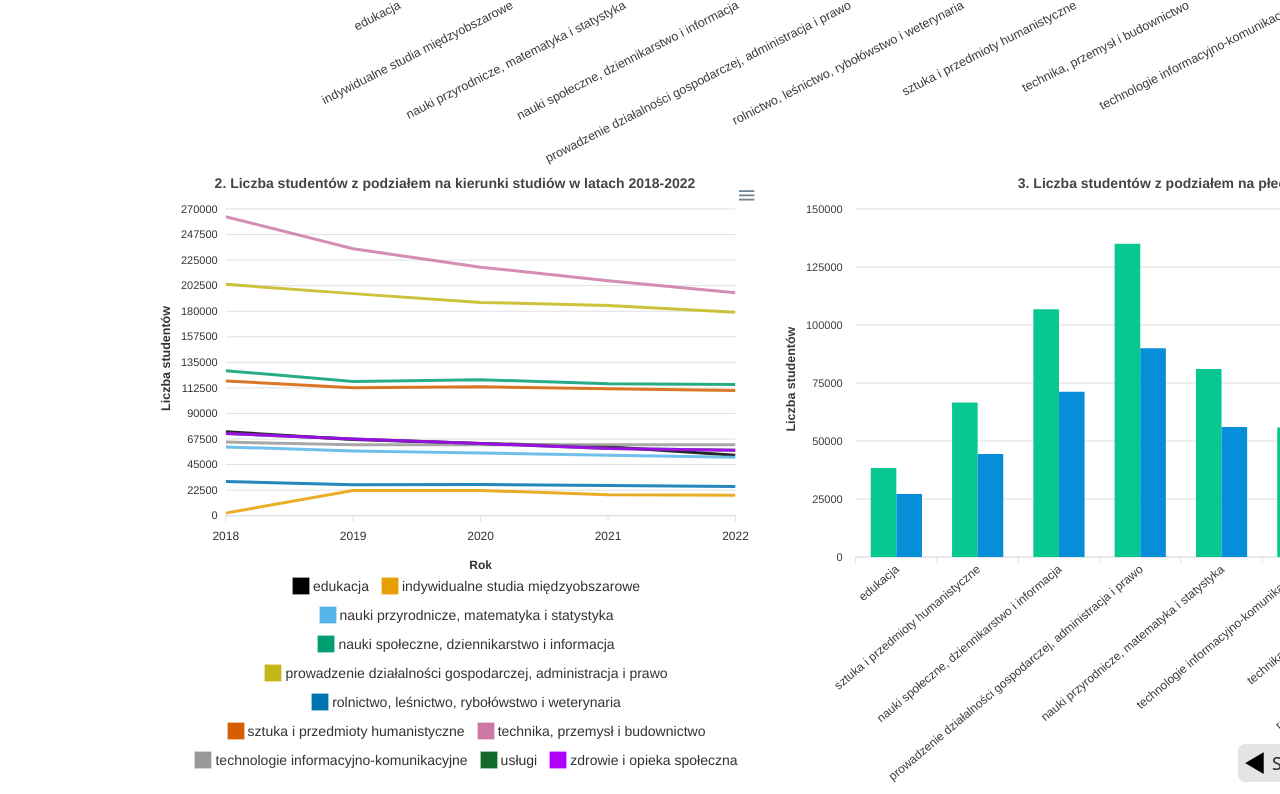
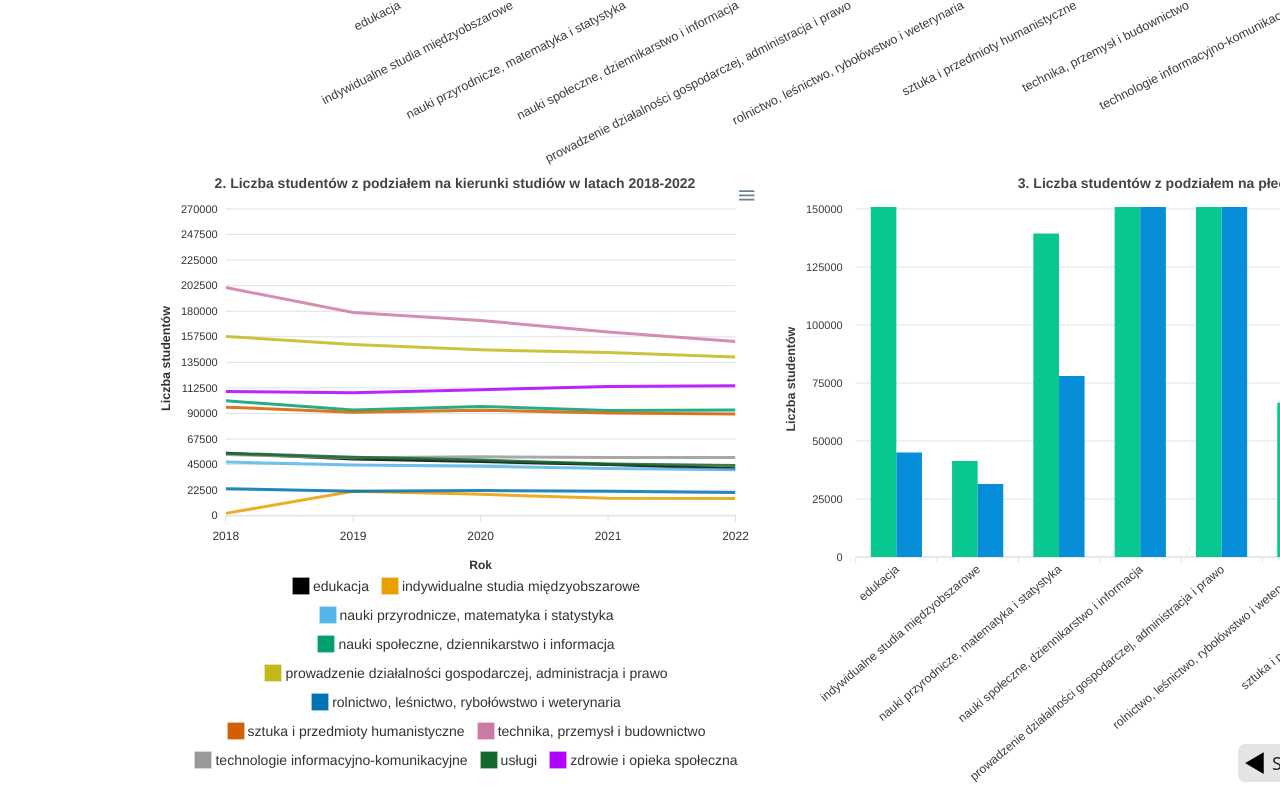
Before and after one commit to karolsowi/Visualization, a React (Create React App) app: page /opis in a window 1280 px wide. Shown: the part 391-1185 px from the top of the page. Built offline with nearby package versions, Linux system fonts and the light colour scheme.

Commit message:
Data update

```diff
--- a/src/components/BarChart.js
+++ b/src/components/BarChart.js
@@ -5,172 +5,172 @@ import './../App.css';
 const yearData = {
   2018: {
     women: [
-      { x: 'edukacja', y: 6000 },
-      { x: 'sztuka i przedmioty humanistyczne', y: 12000 },
-      { x: 'nauki społeczne, dziennikarstwo i informacja', y: 18000 },
-      { x: 'prowadzenie działalności gospodarczej, administracja i prawo', y: 24000 },
-      { x: 'nauki przyrodnicze, matematyka i statystyka', y: 15000 },
-      { x: 'technologie informacyjno-komunikacyjne', y: 9000 },
-      { x: 'technika, przemysł i budownictwo', y: 27000 },
-      { x: 'rolnictwo, leśnictwo, rybołówstwo i weterynaria', y: 3000 },
-      { x: 'zdrowie i opieka społeczna', y: 21000 },
-      { x: 'usługi', y: 9000 },
-      { x: 'indywidualne studia międzyobszarowe', y: 3000 }
+      { x: 'edukacja', y: 44606 },
+      { x: 'indywidualne studia międzyobszarowe', y: 1245 },
+      { x: 'nauki przyrodnicze, matematyka i statystyka', y: 30654 },
+      { x: 'nauki społeczne, dziennikarstwo i informacja', y: 67532 },
+      { x: 'prowadzenie działalności gospodarczej, administracja i prawo', y: 101086 },
+      { x: 'rolnictwo, leśnictwo, rybołówstwo i weterynaria', y: 14129 },
+      { x: 'sztuka i przedmioty humanistyczne', y: 67692 },
+      { x: 'technika, przemysł i budownictwo', y: 71664 },
+      { x: 'technologie informacyjno-komunikacyjne', y: 8120 },
+      { x: 'usługi', y: 26764 },
+      { x: 'zdrowie i opieka społeczna', y: 81520 }
     ],
     men: [
-      { x: 'edukacja', y: 4000 },
-      { x: 'sztuka i przedmioty humanistyczne', y: 8000 },
-      { x: 'nauki społeczne, dziennikarstwo i informacja', y: 12000 },
-      { x: 'prowadzenie działalności gospodarczej, administracja i prawo', y: 16000 },
-      { x: 'nauki przyrodnicze, matematyka i statystyka', y: 10000 },
-      { x: 'technologie informacyjno-komunikacyjne', y: 6000 },
-      { x: 'technika, przemysł i budownictwo', y: 18000 },
-      { x: 'rolnictwo, leśnictwo, rybołówstwo i weterynaria', y: 2000 },
-      { x: 'zdrowie i opieka społeczna', y: 14000 },
-      { x: 'usługi', y: 6000 },
-      { x: 'indywidualne studia międzyobszarowe', y: 2000 }
+      { x: 'edukacja', y: 10322 },
+      { x: 'indywidualne studia międzyobszarowe', y: 782 },
+      { x: 'nauki przyrodnicze, matematyka i statystyka', y: 16528 },
+      { x: 'nauki społeczne, dziennikarstwo i informacja', y: 33597 },
+      { x: 'prowadzenie działalności gospodarczej, administracja i prawo', y: 56735 },
+      { x: 'rolnictwo, leśnictwo, rybołówstwo i weterynaria', y: 9658 },
+      { x: 'sztuka i przedmioty humanistyczne', y: 27827 },
+      { x: 'technika, przemysł i budownictwo', y: 129225 },
+      { x: 'technologie informacyjno-komunikacyjne', y: 45667 },
+      { x: 'usługi', y: 28264 },
+      { x: 'zdrowie i opieka społeczna', y: 27899 }
     ]
   },
   2019: {
     women: [
-      { x: 'edukacja', y: 9000 },
-      { x: 'sztuka i przedmioty humanistyczne', y: 15000 },
-      { x: 'nauki społeczne, dziennikarstwo i informacja', y: 21000 },
-      { x: 'prowadzenie działalności gospodarczej, administracja i prawo', y: 27000 },
-      { x: 'nauki przyrodnicze, matematyka i statystyka', y: 16200 },
-      { x: 'technologie informacyjno-komunikacyjne', y: 10800 },
-      { x: 'technika, przemysł i budownictwo', y: 28200 },
-      { x: 'rolnictwo, leśnictwo, rybołówstwo i weterynaria', y: 3600 },
-      { x: 'zdrowie i opieka społeczna', y: 22200 },
-      { x: 'usługi', y: 9600 },
-      { x: 'indywidualne studia międzyobszarowe', y: 3600 }
+      { x: 'edukacja', y: 40370 },
+      { x: 'indywidualne studia międzyobszarowe', y: 12248 },
+      { x: 'nauki przyrodnicze, matematyka i statystyka', y: 28943 },
+      { x: 'nauki społeczne, dziennikarstwo i informacja', y: 61564 },
+      { x: 'prowadzenie działalności gospodarczej, administracja i prawo', y: 95829 },
+      { x: 'rolnictwo, leśnictwo, rybołówstwo i weterynaria', y: 12525 },
+      { x: 'sztuka i przedmioty humanistyczne', y: 64115 },
+      { x: 'technika, przemysł i budownictwo', y: 62119 },
+      { x: 'technologie informacyjno-komunikacyjne', y: 7565 },
+      { x: 'usługi', y: 24671 },
+      { x: 'zdrowie i opieka społeczna', y: 80080 }
     ],
     men: [
-      { x: 'edukacja', y: 6000 },
-      { x: 'sztuka i przedmioty humanistyczne', y: 10000 },
-      { x: 'nauki społeczne, dziennikarstwo i informacja', y: 14000 },
-      { x: 'prowadzenie działalności gospodarczej, administracja i prawo', y: 18000 },
-      { x: 'nauki przyrodnicze, matematyka i statystyka', y: 10800 },
-      { x: 'technologie informacyjno-komunikacyjne', y: 7200 },
-      { x: 'technika, przemysł i budownictwo', y: 18800 },
-      { x: 'rolnictwo, leśnictwo, rybołówstwo i weterynaria', y: 2400 },
-      { x: 'zdrowie i opieka społeczna', y: 14800 },
-      { x: 'usługi', y: 6400 },
-      { x: 'indywidualne studia międzyobszarowe', y: 2400 }
+      { x: 'edukacja', y: 9474 },
+      { x: 'indywidualne studia międzyobszarowe', y: 9289 },
+      { x: 'nauki przyrodnicze, matematyka i statystyka', y: 15678 },
+      { x: 'nauki społeczne, dziennikarstwo i informacja', y: 31563 },
+      { x: 'prowadzenie działalności gospodarczej, administracja i prawo', y: 54914 },
+      { x: 'rolnictwo, leśnictwo, rybołówstwo i weterynaria', y: 8992 },
+      { x: 'sztuka i przedmioty humanistyczne', y: 27060 },
+      { x: 'technika, przemysł i budownictwo', y: 116771 },
+      { x: 'technologie informacyjno-komunikacyjne', y: 43445 },
+      { x: 'usługi', y: 26686 },
+      { x: 'zdrowie i opieka społeczna', y: 28198 }
     ]
   },
   2020: {
     women: [
-      { x: 'edukacja', y: 10200 },
-      { x: 'sztuka i przedmioty humanistyczne', y: 13200 },
-      { x: 'nauki społeczne, dziennikarstwo i informacja', y: 22200 },
-      { x: 'prowadzenie działalności gospodarczej, administracja i prawo', y: 27600 },
-      { x: 'nauki przyrodnicze, matematyka i statystyka', y: 15600 },
-      { x: 'technologie informacyjno-komunikacyjne', y: 11400 },
-      { x: 'technika, przemysł i budownictwo', y: 28800 },
-      { x: 'rolnictwo, leśnictwo, rybołówstwo i weterynaria', y: 4200 },
-      { x: 'zdrowie i opieka społeczna', y: 22800 },
-      { x: 'usługi', y: 10200 },
-      { x: 'indywidualne studia międzyobszarowe', y: 4200 }
+      { x: 'edukacja', y: 38532 },
+      { x: 'indywidualne studia międzyobszarowe', y: 10815 },
+      { x: 'nauki przyrodnicze, matematyka i statystyka', y: 28029 },
+      { x: 'nauki społeczne, dziennikarstwo i informacja', y: 63059 },
+      { x: 'prowadzenie działalności gospodarczej, administracja i prawo', y: 92364 },
+      { x: 'rolnictwo, leśnictwo, rybołówstwo i weterynaria', y: 13565 },
+      { x: 'sztuka i przedmioty humanistyczne', y: 65121 },
+      { x: 'technika, przemysł i budownictwo', y: 59515 },
+      { x: 'technologie informacyjno-komunikacyjne', y: 7818 },
+      { x: 'usługi', y: 23789 },
+      { x: 'zdrowie i opieka społeczna', y: 82060 }
     ],
     men: [
-      { x: 'edukacja', y: 6800 },
-      { x: 'sztuka i przedmioty humanistyczne', y: 8800 },
-      { x: 'nauki społeczne, dziennikarstwo i informacja', y: 14800 },
-      { x: 'prowadzenie działalności gospodarczej, administracja i prawo', y: 18400 },
-      { x: 'nauki przyrodnicze, matematyka i statystyka', y: 10400 },
-      { x: 'technologie informacyjno-komunikacyjne', y: 7600 },
-      { x: 'technika, przemysł i budownictwo', y: 19200 },
-      { x: 'rolnictwo, leśnictwo, rybołówstwo i weterynaria', y: 2800 },
-      { x: 'zdrowie i opieka społeczna', y: 15200 },
-      { x: 'usługi', y: 6800 },
-      { x: 'indywidualne studia międzyobszarowe', y: 2800 }
+      { x: 'edukacja', y: 9097 },
+      { x: 'indywidualne studia międzyobszarowe', y: 8052 },
+      { x: 'nauki przyrodnicze, matematyka i statystyka', y: 15546 },
+      { x: 'nauki społeczne, dziennikarstwo i informacja', y: 33107 },
+      { x: 'prowadzenie działalności gospodarczej, administracja i prawo', y: 53651 },
+      { x: 'rolnictwo, leśnictwo, rybołówstwo i weterynaria', y: 8591 },
+      { x: 'sztuka i przedmioty humanistyczne', y: 27777 },
+      { x: 'technika, przemysł i budownictwo', y: 112424 },
+      { x: 'technologie informacyjno-komunikacyjne', y: 44072 },
+      { x: 'usługi', y: 25218 },
+      { x: 'zdrowie i opieka społeczna', y: 28918 }
     ]
   },
   2021: {
     women: [
-      { x: 'edukacja', y: 9600 },
-      { x: 'sztuka i przedmioty humanistyczne', y: 12600 },
-      { x: 'nauki społeczne, dziennikarstwo i informacja', y: 21600 },
-      { x: 'prowadzenie działalności gospodarczej, administracja i prawo', y: 28200 },
-      { x: 'nauki przyrodnicze, matematyka i statystyka', y: 16800 },
-      { x: 'technologie informacyjno-komunikacyjne', y: 12000 },
-      { x: 'technika, przemysł i budownictwo', y: 29400 },
-      { x: 'rolnictwo, leśnictwo, rybołówstwo i weterynaria', y: 4800 },
-      { x: 'zdrowie i opieka społeczna', y: 23400 },
-      { x: 'usługi', y: 10800 },
-      { x: 'indywidualne studia międzyobszarowe', y: 4800 }
+      { x: 'edukacja', y: 36574 },
+      { x: 'indywidualne studia międzyobszarowe', y: 8497 },
+      { x: 'nauki przyrodnicze, matematyka i statystyka', y: 26454 },
+      { x: 'nauki społeczne, dziennikarstwo i informacja', y: 60305 },
+      { x: 'prowadzenie działalności gospodarczej, administracja i prawo', y: 89882 },
+      { x: 'rolnictwo, leśnictwo, rybołówstwo i weterynaria', y: 13372 },
+      { x: 'sztuka i przedmioty humanistyczne', y: 63615 },
+      { x: 'technika, przemysł i budownictwo', y: 55450 },
+      { x: 'technologie informacyjno-komunikacyjne', y: 7735 },
+      { x: 'usługi', y: 22260 },
+      { x: 'zdrowie i opieka społeczna', y: 84775 }
     ],
     men: [
-      { x: 'edukacja', y: 6400 },
-      { x: 'sztuka i przedmioty humanistyczne', y: 8400 },
-      { x: 'nauki społeczne, dziennikarstwo i informacja', y: 14400 },
-      { x: 'prowadzenie działalności gospodarczej, administracja i prawo', y: 18800 },
-      { x: 'nauki przyrodnicze, matematyka i statystyka', y: 11200 },
-      { x: 'technologie informacyjno-komunikacyjne', y: 8000 },
-      { x: 'technika, przemysł i budownictwo', y: 19600 },
-      { x: 'rolnictwo, leśnictwo, rybołówstwo i weterynaria', y: 3200 },
-      { x: 'zdrowie i opieka społeczna', y: 15600 },
-      { x: 'usługi', y: 7200 },
-      { x: 'indywidualne studia międzyobszarowe', y: 3200 }
+      { x: 'edukacja', y: 8407 },
+      { x: 'indywidualne studia międzyobszarowe', y: 6770 },
+      { x: 'nauki przyrodnicze, matematyka i statystyka', y: 15097 },
+      { x: 'nauki społeczne, dziennikarstwo i informacja', y: 32382 },
+      { x: 'prowadzenie działalności gospodarczej, administracja i prawo', y: 53722 },
+      { x: 'rolnictwo, leśnictwo, rybołówstwo i weterynaria', y: 8061 },
+      { x: 'sztuka i przedmioty humanistyczne', y: 26800 },
+      { x: 'technika, przemysł i budownictwo', y: 106280 },
+      { x: 'technologie informacyjno-komunikacyjne', y: 43526 },
+      { x: 'usługi', y: 23215 },
+      { x: 'zdrowie i opieka społeczna', y: 29059 }
     ]
   },
   2022: {
     women: [
-      { x: 'edukacja', y: 10800 },
-      { x: 'sztuka i przedmioty humanistyczne', y: 13800 },
-      { x: 'nauki społeczne, dziennikarstwo i informacja', y: 22800 },
-      { x: 'prowadzenie działalności gospodarczej, administracja i prawo', y: 28800 },
-      { x: 'nauki przyrodnicze, matematyka i statystyka', y: 17400 },
-      { x: 'technologie informacyjno-komunikacyjne', y: 12600 },
-      { x: 'technika, przemysł i budownictwo', y: 30000 },
-      { x: 'rolnictwo, leśnictwo, rybołówstwo i weterynaria', y: 5400 },
-      { x: 'zdrowie i opieka społeczna', y: 24000 },
-      { x: 'usługi', y: 11400 },
-      { x: 'indywidualne studia międzyobszarowe', y: 5400 }
+      { x: 'edukacja', y: 33662 },
+      { x: 'indywidualne studia międzyobszarowe', y: 8574 },
+      { x: 'nauki przyrodnicze, matematyka i statystyka', y: 25361 },
+      { x: 'nauki społeczne, dziennikarstwo i informacja', y: 59951 },
+      { x: 'prowadzenie działalności gospodarczej, administracja i prawo', y: 86417 },
+      { x: 'rolnictwo, leśnictwo, rybołówstwo i weterynaria', y: 12853 },
+      { x: 'sztuka i przedmioty humanistyczne', y: 62755 },
+      { x: 'technika, przemysł i budownictwo', y: 52364 },
+      { x: 'technologie informacyjno-komunikacyjne', y: 8002 },
+      { x: 'usługi', y: 21491 },
+      { x: 'zdrowie i opieka społeczna', y: 84971 }
     ],
     men: [
-      { x: 'edukacja', y: 7200 },
-      { x: 'sztuka i przedmioty humanistyczne', y: 9200 },
-      { x: 'nauki społeczne, dziennikarstwo i informacja', y: 15200 },
-      { x: 'prowadzenie działalności gospodarczej, administracja i prawo', y: 19200 },
-      { x: 'nauki przyrodnicze, matematyka i statystyka', y: 11600 },
-      { x: 'technologie informacyjno-komunikacyjne', y: 8400 },
-      { x: 'technika, przemysł i budownictwo', y: 20000 },
-      { x: 'rolnictwo, leśnictwo, rybołówstwo i weterynaria', y: 3600 },
-      { x: 'zdrowie i opieka społeczna', y: 16000 },
-      { x: 'usługi', y: 7600 },
-      { x: 'indywidualne studia międzyobszarowe', y: 3600 }
+      { x: 'edukacja', y: 7771 },
+      { x: 'indywidualne studia międzyobszarowe', y: 6552 },
+      { x: 'nauki przyrodnicze, matematyka i statystyka', y: 15148 },
+      { x: 'nauki społeczne, dziennikarstwo i informacja', y: 33183 },
+      { x: 'prowadzenie działalności gospodarczej, administracja i prawo', y: 53251 },
+      { x: 'rolnictwo, leśnictwo, rybołówstwo i weterynaria', y: 7546 },
+      { x: 'sztuka i przedmioty humanistyczne', y: 26768 },
+      { x: 'technika, przemysł i budownictwo', y: 100962 },
+      { x: 'technologie informacyjno-komunikacyjne', y: 43200 },
+      { x: 'usługi', y: 22744 },
+      { x: 'zdrowie i opieka społeczna', y: 29476 }
     ]
   }
 };
 
 const sumData = {
   women: [
-    { x: 'edukacja', y: 38400 },
-    { x: 'sztuka i przedmioty humanistyczne', y: 66600 },
-    { x: 'nauki społeczne, dziennikarstwo i informacja', y: 106800 },
-    { x: 'prowadzenie działalności gospodarczej, administracja i prawo', y: 135000 },
-    { x: 'nauki przyrodnicze, matematyka i statystyka', y: 81000 },
-    { x: 'technologie informacyjno-komunikacyjne', y: 55800 },
-    { x: 'technika, przemysł i budownictwo', y: 143400 },
-    { x: 'rolnictwo, leśnictwo, rybołówstwo i weterynaria', y: 21000 },
-    { x: 'zdrowie i opieka społeczna', y: 113400 },
-    { x: 'usługi', y: 52200 },
-    { x: 'indywidualne studia międzyobszarowe', y: 21000 }
+    { x: 'edukacja', y: 193744 },
+    { x: 'indywidualne studia międzyobszarowe', y: 41379 },
+    { x: 'nauki przyrodnicze, matematyka i statystyka', y: 139441 },
+    { x: 'nauki społeczne, dziennikarstwo i informacja', y: 312411 },
+    { x: 'prowadzenie działalności gospodarczej, administracja i prawo', y: 465578 },
+    { x: 'rolnictwo, leśnictwo, rybołówstwo i weterynaria', y: 66444 },
+    { x: 'sztuka i przedmioty humanistyczne', y: 323298 },
+    { x: 'technika, przemysł i budownictwo', y: 301112 },
+    { x: 'technologie informacyjno-komunikacyjne', y: 39240 },
+    { x: 'usługi', y: 118975 },
+    { x: 'zdrowie i opieka społeczna', y: 413406 }
   ],
   men: [
-    { x: 'edukacja', y: 27200 },
-    { x: 'sztuka i przedmioty humanistyczne', y: 44400 },
-    { x: 'nauki społeczne, dziennikarstwo i informacja', y: 71200 },
-    { x: 'prowadzenie działalności gospodarczej, administracja i prawo', y: 90000 },
-    { x: 'nauki przyrodnicze, matematyka i statystyka', y: 56000 },
-    { x: 'technologie informacyjno-komunikacyjne', y: 39200 },
-    { x: 'technika, przemysł i budownictwo', y: 106800 },
-    { x: 'rolnictwo, leśnictwo, rybołówstwo i weterynaria', y: 14000 },
-    { x: 'zdrowie i opieka społeczna', y: 80400 },
-    { x: 'usługi', y: 35200 },
-    { x: 'indywidualne studia międzyobszarowe', y: 14000 }
+    { x: 'edukacja', y: 45071 },
+    { x: 'indywidualne studia międzyobszarowe', y: 31445 },
+    { x: 'nauki przyrodnicze, matematyka i statystyka', y: 77997 },
+    { x: 'nauki społeczne, dziennikarstwo i informacja', y: 163832 },
+    { x: 'prowadzenie działalności gospodarczej, administracja i prawo', y: 272273 },
+    { x: 'rolnictwo, leśnictwo, rybołówstwo i weterynaria', y: 42848 },
+    { x: 'sztuka i przedmioty humanistyczne', y: 136232 },
+    { x: 'technika, przemysł i budownictwo', y: 565662 },
+    { x: 'technologie informacyjno-komunikacyjne', y: 219910 },
+    { x: 'usługi', y: 126127 },
+    { x: 'zdrowie i opieka społeczna', y: 143550 }
   ]
 };
 
--- a/src/components/LineChart.js
+++ b/src/components/LineChart.js
@@ -196,11 +196,11 @@ const LineChart = () => {
     {
         name: 'edukacja',
         data: [
-            { x: '2018', y: '73893' },
-            { x: '2019', y: '67015' },
-            { x: '2020', y: '63650' },
-            { x: '2021', y: '60775' },
-            { x: '2022', y: '53114' }
+            { x: '2018', y: '54928' },
+            { x: '2019', y: '49844' },
+            { x: '2020', y: '47629' },
+            { x: '2021', y: '44981' },
+            { x: '2022', y: '41433' }
         ],
         group: 'apexcharts-axis-0',
         zIndex: 0,
@@ -209,11 +209,11 @@ const LineChart = () => {
     {
         name: 'indywidualne studia międzyobszarowe',
         data: [
-            { x: '2018', y: '2260' },
-            { x: '2019', y: '22219' },
-            { x: '2020', y: '22246' },
-            { x: '2021', y: '18544' },
-            { x: '2022', y: '17905' }
+            { x: '2018', y: '2027' },
+            { x: '2019', y: '21537' },
+            { x: '2020', y: '18867' },
+            { x: '2021', y: '15267' },
+            { x: '2022', y: '15126' }
         ],
         group: 'apexcharts-axis-0',
         zIndex: 1,
@@ -222,11 +222,11 @@ const LineChart = () => {
     {
         name: 'nauki przyrodnicze, matematyka i statystyka',
         data: [
-            { x: '2018', y: '60497' },
-            { x: '2019', y: '56987' },
-            { x: '2020', y: '55302' },
-            { x: '2021', y: '53153' },
-            { x: '2022', y: '51443' }
+            { x: '2018', y: '47182' },
+            { x: '2019', y: '44621' },
+            { x: '2020', y: '43575' },
+            { x: '2021', y: '41551' },
+            { x: '2022', y: '40509' }
         ],
         group: 'apexcharts-axis-0',
         zIndex: 2,
@@ -235,11 +235,11 @@ const LineChart = () => {
     {
         name: 'nauki społeczne, dziennikarstwo i informacja',
         data: [
-            { x: '2018', y: '127634' },
-            { x: '2019', y: '118189' },
-            { x: '2020', y: '119719' },
-            { x: '2021', y: '116144' },
-            { x: '2022', y: '115475' }
+            { x: '2018', y: '101129' },
+            { x: '2019', y: '93127' },
+            { x: '2020', y: '96166' },
+            { x: '2021', y: '92687' },
+            { x: '2022', y: '93134' }
         ],
         group: 'apexcharts-axis-0',
         zIndex: 3,
@@ -248,11 +248,11 @@ const LineChart = () => {
     {
         name: 'prowadzenie działalności gospodarczej, administracja i prawo',
         data: [
-            { x: '2018', y: '203682' },
-            { x: '2019', y: '195498' },
-            { x: '2020', y: '187773' },
-            { x: '2021', y: '185077' },
-            { x: '2022', y: '179073' }
+            { x: '2018', y: '157821' },
+            { x: '2019', y: '150743' },
+            { x: '2020', y: '146015' },
+            { x: '2021', y: '143604' },
+            { x: '2022', y: '139668' }
         ],
         group: 'apexcharts-axis-0',
         zIndex: 4,
@@ -261,11 +261,11 @@ const LineChart = () => {
     {
         name: 'rolnictwo, leśnictwo, rybołówstwo i weterynaria',
         data: [
-            { x: '2018', y: '30001' },
-            { x: '2019', y: '27246' },
-            { x: '2020', y: '27475' },
-            { x: '2021', y: '26535' },
-            { x: '2022', y: '25645' }
+            { x: '2018', y: '23787' },
+            { x: '2019', y: '21517' },
+            { x: '2020', y: '22156' },
+            { x: '2021', y: '21433' },
+            { x: '2022', y: '20399' }
         ],
         group: 'apexcharts-axis-0',
         zIndex: 5,
@@ -274,11 +274,11 @@ const LineChart = () => {
     {
         name: 'sztuka i przedmioty humanistyczne',
         data: [
-            { x: '2018', y: '118610' },
-            { x: '2019', y: '112530' },
-            { x: '2020', y: '113409' },
-            { x: '2021', y: '111793' },
-            { x: '2022', y: '110255' }
+            { x: '2018', y: '95519' },
+            { x: '2019', y: '91175' },
+            { x: '2020', y: '92898' },
+            { x: '2021', y: '90415' },
+            { x: '2022', y: '89523' }
         ],
         group: 'apexcharts-axis-0',
         zIndex: 6,
@@ -287,11 +287,11 @@ const LineChart = () => {
     {
         name: 'technika, przemysł i budownictwo',
         data: [
-            { x: '2018', y: '263228' },
-            { x: '2019', y: '234990' },
-            { x: '2020', y: '218816' },
-            { x: '2021', y: '206807' },
-            { x: '2022', y: '196214' }
+            { x: '2018', y: '200889' },
+            { x: '2019', y: '178890' },
+            { x: '2020', y: '171939' },
+            { x: '2021', y: '161730' },
+            { x: '2022', y: '153326' }
         ],
         group: 'apexcharts-axis-0',
         zIndex: 7,
@@ -300,11 +300,11 @@ const LineChart = () => {
     {
         name: 'technologie informacyjno-komunikacyjne',
         data: [
-            { x: '2018', y: '64783' },
-            { x: '2019', y: '62448' },
-            { x: '2020', y: '62361' },
-            { x: '2021', y: '62558' },
-            { x: '2022', y: '62454' }
+            { x: '2018', y: '53787' },
+            { x: '2019', y: '51010' },
+            { x: '2020', y: '51890' },
+            { x: '2021', y: '51261' },
+            { x: '2022', y: '51202' }
         ],
         group: 'apexcharts-axis-0',
         zIndex: 8,
@@ -313,11 +313,11 @@ const LineChart = () => {
     {
         name: 'usługi',
         data: [
-            { x: '2018', y: '72393' },
-            { x: '2019', y: '67567' },
-            { x: '2020', y: '63558' },
-            { x: '2021', y: '59190' },
-            { x: '2022', y: '57534' }
+            { x: '2018', y: '55028' },
+            { x: '2019', y: '51357' },
+            { x: '2020', y: '49007' },
+            { x: '2021', y: '45475' },
+            { x: '2022', y: '44235' }
         ],
         group: 'apexcharts-axis-0',
         zIndex: 9,
@@ -326,11 +326,11 @@ const LineChart = () => {
     {
       name: 'zdrowie i opieka społeczna',
       data: [
-          { x: '2018', y: '72393' },
-          { x: '2019', y: '67567' },
-          { x: '2020', y: '63558' },
-          { x: '2021', y: '59190' },
-          { x: '2022', y: '57534' }
+          { x: '2018', y: '109419' },
+          { x: '2019', y: '108278' },
+          { x: '2020', y: '110978' },
+          { x: '2021', y: '113834' },
+          { x: '2022', y: '114447' }
       ],
       group: 'apexcharts-axis-0',
       zIndex: 10,
```
Also changed, not shown: 2 other files (tests, documents, lock files or other folders).
